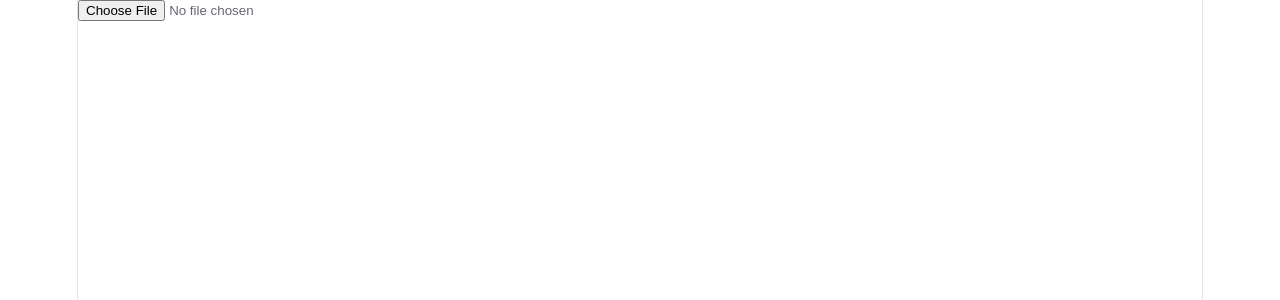
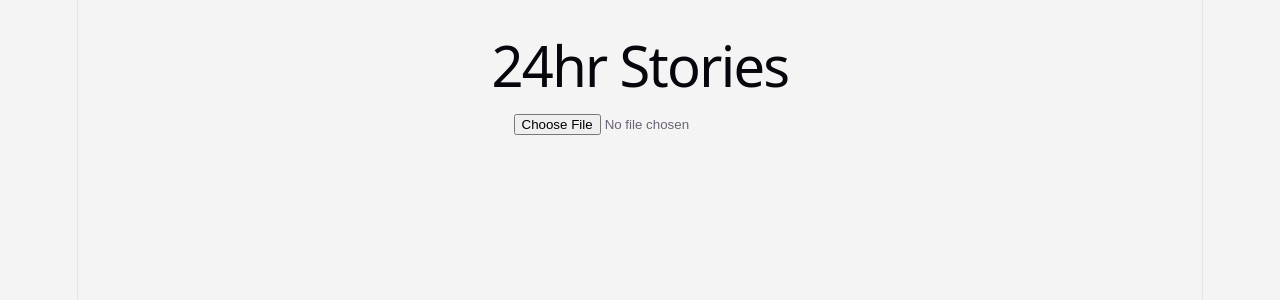
Before and after one commit to Nabilmln/Learning-By-Projects, a React (Vite) app in the folder advanced-24hr-story/24hr-story/: page / in a window 1280 px wide. Shown: the top 300 px of the page. Built offline with nearby package versions, Linux system fonts and the light colour scheme.

Commit message:
feat: add story viewer with progress and auto navigation

```diff
--- a/advanced-24hr-story/24hr-story/src/App.css
+++ b/advanced-24hr-story/24hr-story/src/App.css
@@ -1,17 +1,79 @@
-.story-list{
-  display:flex;
-  gap:12px;
+body {
+  margin: 0;
+  font-family: Arial, sans-serif;
+  background: #f4f4f4;
 }
 
-.story-circle{
+.app {
+  padding: 20px;
+}
 
-  width:70px;
+h1 {
+  text-align: center;
+}
 
-  height:70px;
+input[type="file"] {
+  margin-bottom: 20px;
+}
 
-  border-radius:50%;
+.story-list {
+  display: flex;
+  gap: 12px;
+  overflow-x: auto;
+}
 
-  object-fit:cover;
+.story-circle {
+  width: 80px;
+  height: 80px;
+  border-radius: 50%;
+  object-fit: cover;
+  cursor: pointer;
+  border: 3px solid hotpink;
+  flex-shrink: 0;
+}
 
-  border:3px solid hotpink;
+.viewer {
+  position: fixed;
+  inset: 0;
+  background: black;
+  display: flex;
+  justify-content: center;
+  align-items: center;
+  z-index: 1000;
 }
+
+.viewer img {
+  max-width: 100%;
+  max-height: 100%;
+  object-fit: contain;
+}
+
+.close-btn {
+  position: absolute;
+  top: 20px;
+  right: 20px;
+  z-index: 1001;
+  background: rgba(255,255,255,0.2);
+  color: white;
+  border: none;
+  width: 40px;
+  height: 40px;
+  border-radius: 50%;
+  cursor: pointer;
+  font-size: 18px;
+}
+
+.progress-container {
+  position: absolute;
+  top: 0;
+  left: 0;
+  width: 100%;
+  height: 5px;
+  background: rgba(255,255,255,0.2);
+}
+
+.progress-bar {
+  height: 100%;
+  background: white;
+  transition: width 30ms linear;
+}
--- a/advanced-24hr-story/24hr-story/src/App.jsx
+++ b/advanced-24hr-story/24hr-story/src/App.jsx
@@ -1,8 +1,10 @@
-import { useState, useEffect } from 'react'
-import './App.css'
+import { useState, useEffect } from "react";
+import "./App.css";
 
 function App() {
   const [stories, setStories] = useState([]);
+  const [currentStoryIndex, setCurrentStoryIndex] = useState(null);
+  const [progress, setProgress] = useState(0);
 
   const handleUpload = (e) => {
     const file = e.target.files[0];
@@ -28,28 +30,86 @@ function App() {
     reader.readAsDataURL(file);
   };
 
-
   useEffect(() => {
     const savedStories = JSON.parse(localStorage.getItem("stories")) || [];
 
     setStories(savedStories);
   }, []);
 
+  useEffect(() => {
+    if (currentStoryIndex === null) return;
+
+    setProgress(0);
+
+    const interval = setInterval(() => {
+      setProgress((prev) => {
+        if (prev >= 100) {
+          clearInterval(interval);
+          return 100;
+        }
+
+        return prev + 1;
+      });
+    }, 30);
+
+    return () => clearInterval(interval);
+  }, [currentStoryIndex]);
+
+  useEffect(() => {
+    if (progress < 100) return;
+
+    if (currentStoryIndex < stories.length - 1) {
+      setCurrentStoryIndex((prev) => prev + 1);
+    } else {
+      setCurrentStoryIndex(null);
+      setProgress(0);
+    }
+  }, [progress, currentStoryIndex, stories.length]);
+
   return (
-    <>
+    <div className="app">
+      <h1>24hr Stories</h1>
+
       <input type="file" accept="image/*" onChange={handleUpload} />
+
       <div className="story-list">
-        {stories.map((story) => (
+        {stories.map((story, index) => (
           <img
             key={story.id}
             src={story.image}
             alt="story"
             className="story-circle"
+            onClick={() => setCurrentStoryIndex(index)}
           />
         ))}
       </div>
-    </>
+
+      {currentStoryIndex !== null && stories[currentStoryIndex] && (
+        <div className="viewer">
+          <div className="progress-container">
+            <div
+              className="progress-bar"
+              style={{
+                width: `${progress}%`,
+              }}
+            />
+          </div>
+
+          <button
+            className="close-btn"
+            onClick={() => {
+              setCurrentStoryIndex(null);
+              setProgress(0);
+            }}
+          >
+            ✕
+          </button>
+
+          <img src={stories[currentStoryIndex]?.image} alt="story" />
+        </div>
+      )}
+    </div>
   );
 }
 
-export default App
+export default App;
```
